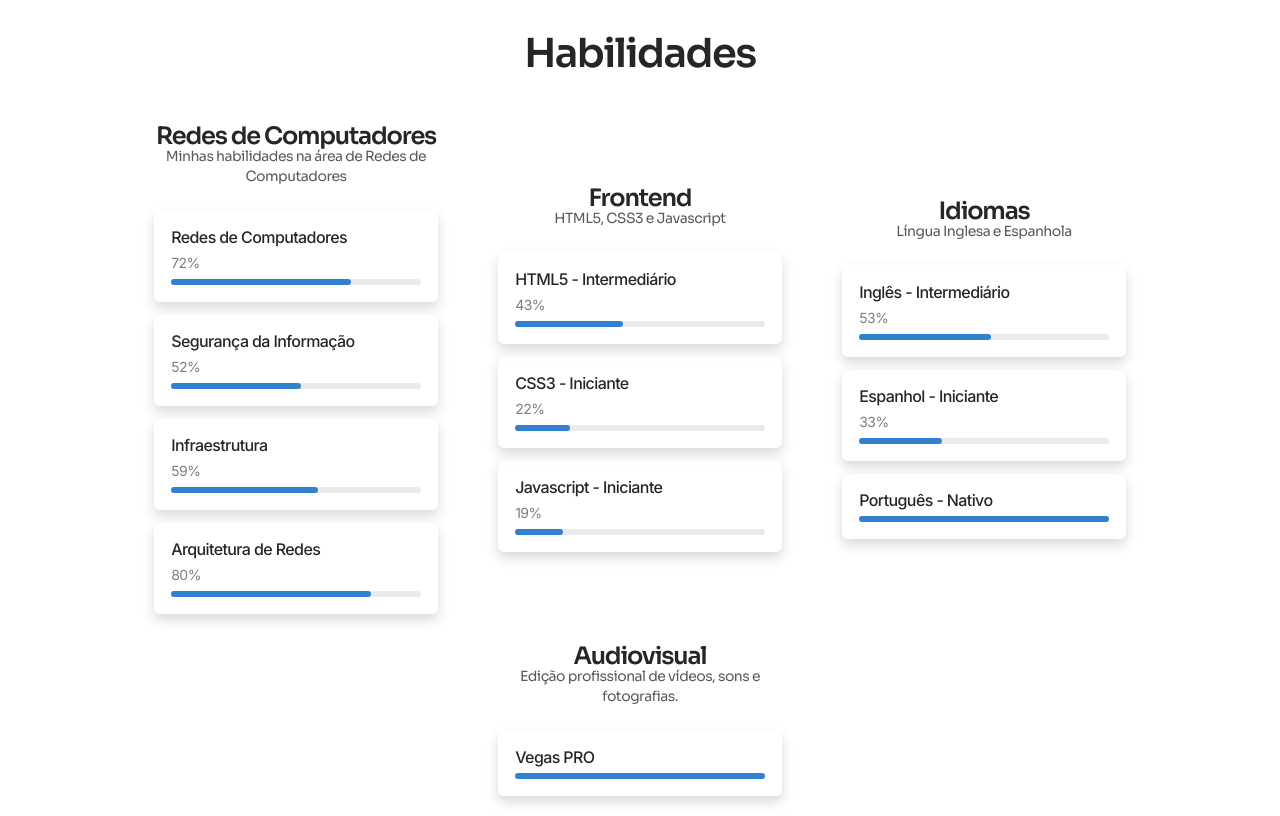
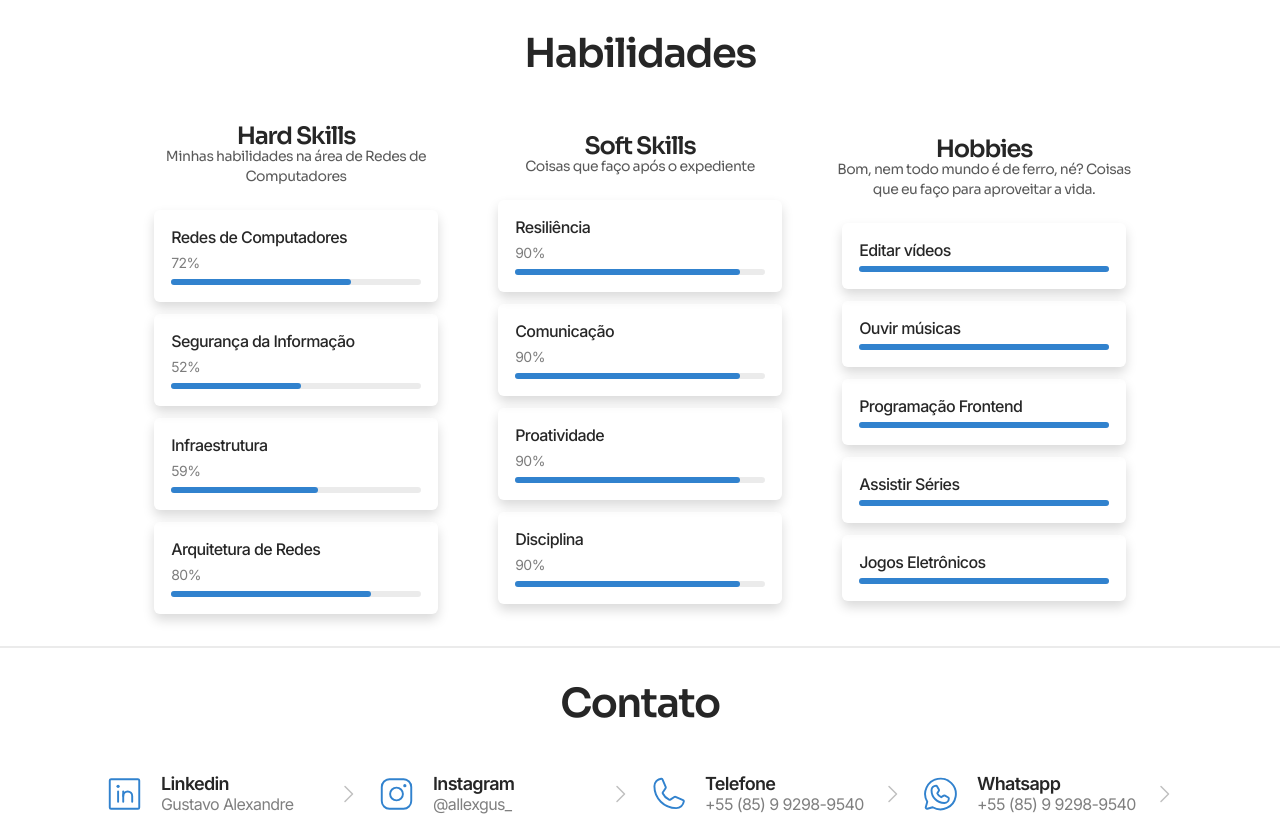
Before and after one commit to JacoMartins/gustavo-portfolio, a React (Vite) app in the folder web/: page / in a window 1280 px wide. Shown: the part 1000-1816 px from the top of the page. Built offline with nearby package versions, Linux system fonts and the light colour scheme.

Commit message:
fix: Ajeitando o as Habilidades e Hobbies

```diff
--- a/web/src/components/Pages/Home/data.tsx
+++ b/web/src/components/Pages/Home/data.tsx
@@ -2,24 +2,34 @@ import { BookBookmark, Bus } from 'phosphor-react';
 import bookYourselfIcon from '../../../assets/images/BookYourself.svg';
 import ecosIcon from '../../../assets/images/ecosLetter.svg';
 
-export const frontEndSummary = [
+export const hobbiesSummary = [
   {
-    infoTitle: 'HTML5 - Intermediário',
-    value: '43%'
+    infoTitle: 'Editar vídeos',
+    value: '100%'
   },
 
   {
-    infoTitle: 'CSS3 - Iniciante',
-    value: '22%'
+    infoTitle: 'Ouvir músicas',
+    value: '100%'
   },
 
   {
-    infoTitle: 'Javascript - Iniciante',
-    value: '19%'
+    infoTitle: 'Programação Frontend',
+    value: '100%'
+  },
+
+  {
+    infoTitle: 'Assistir Séries',
+    value: '100%'
+  },
+
+  {
+    infoTitle: 'Jogos Eletrônicos',
+    value: '100%'
   },
 ];
 
-export const redesSummary = [
+export const hardSkillsSummary = [
   {
     infoTitle: 'Redes de Computadores',
     value: '72%'
@@ -58,11 +68,26 @@ export const languagesSummary = [
   }
 ];
 
-export const audiovisualSummary = [
+export const softSkillsSummary = [
   {
-    infoTitle: 'Vegas PRO',
-    value: '100%'
-  }
+    infoTitle: 'Resiliência',
+    value: '90%'
+  },
+
+  {
+    infoTitle: 'Comunicação',
+    value: '90%'
+  },
+
+  {
+    infoTitle: 'Proatividade',
+    value: '90%'
+  },
+
+  {
+    infoTitle: 'Disciplina',
+    value: '90%'
+  },
 ];
 
 export const contacts = [
--- a/web/src/components/Pages/Home/index.tsx
+++ b/web/src/components/Pages/Home/index.tsx
@@ -8,7 +8,7 @@ import { Summary } from '../../Summary';
 
 import { IconButton } from '../../IconButton';
 
-import { frontEndSummary, redesSummary, languagesSummary, audiovisualSummary, contacts, projects, cert, prof } from './data';
+import { hobbiesSummary, hardSkillsSummary, languagesSummary, softSkillsSummary, contacts, projects, cert, prof } from './data';
 import { Logo } from '../../Header/styles';
 import { BookBookmark, Bus } from 'phosphor-react';
 
@@ -90,10 +90,9 @@ export function Page({ name, colorScheme }: PageType) {
           </div>
 
           <div className='SummaryContainer'>
-            <Summary type="%list" title="Redes de Computadores" subTitle='Minhas habilidades na área de Redes de Computadores' summaries={redesSummary} colorScheme={colorScheme} />
-            <Summary type="%list" title="Frontend" subTitle='HTML5, CSS3 e Javascript' summaries={frontEndSummary} colorScheme={colorScheme} />
-            <Summary type="%list" title="Idiomas" subTitle='Língua Inglesa e Espanhola' summaries={languagesSummary} colorScheme={colorScheme} />
-            <Summary type="%list" title="Audiovisual" subTitle='Edição profissional de vídeos, sons e fotografias.' summaries={audiovisualSummary} colorScheme={colorScheme} />
+            <Summary type="%list" title="Hard Skills" subTitle='Minhas habilidades na área de Redes de Computadores' summaries={hardSkillsSummary} colorScheme={colorScheme} />
+            <Summary type="%list" title="Soft Skills" subTitle='Coisas que faço após o expediente' summaries={softSkillsSummary} colorScheme={colorScheme} />
+            <Summary type="%list" title="Hobbies" subTitle='Bom, nem todo mundo é de ferro, né? Coisas que eu faço para aproveitar a vida.' summaries={hobbiesSummary} colorScheme={colorScheme} />
           </div>
         </AbilitiesContainer>
       </AbilitiesSection>
```
